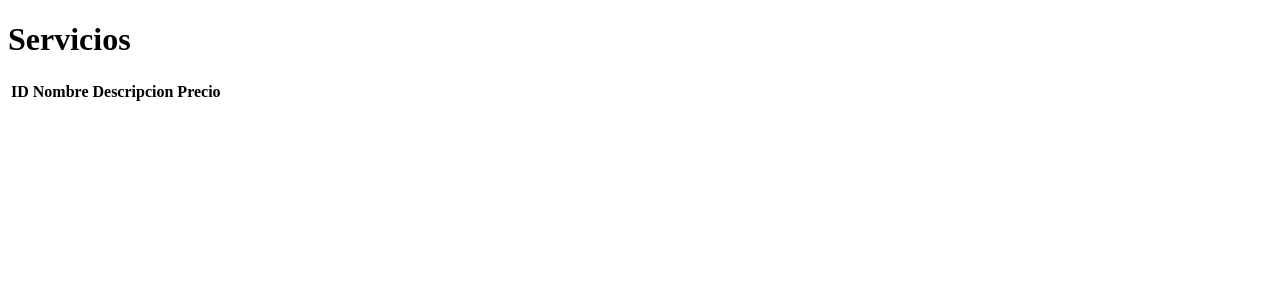
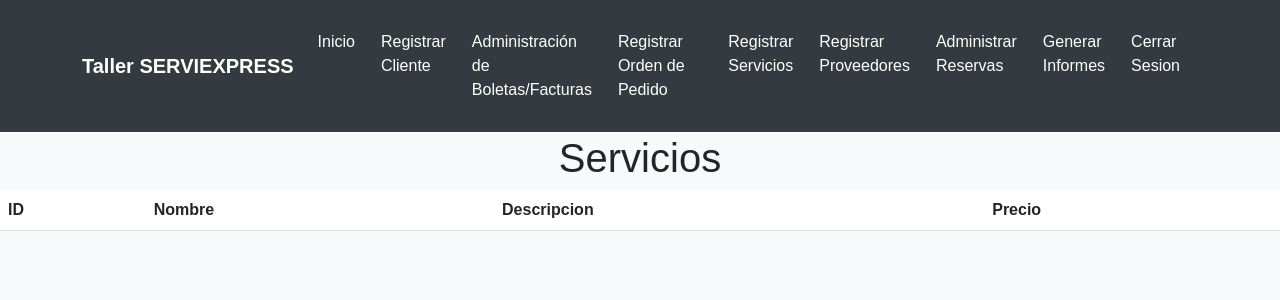
Before and after one commit to Lopr0091/taller, a PHP site: page /paginas/informe1.php in a window 1280 px wide. Shown: the top 300 px of the page. Run offline with PHP 8.4, Linux system fonts and the light colour scheme; the visitor is signed in with stand-in values (Sample User, id 1); data that the repository does not hold is empty.

Commit message:
los informes tan bien

```diff
--- a/paginas/informe1.php
+++ b/paginas/informe1.php
@@ -8,8 +8,6 @@ $resultado = [];
 while ($row = mysqli_fetch_assoc($result)) {
     $resultado[] = $row;
 }
-
-
 ?>
 <!DOCTYPE html>
 <html lang="en">
@@ -17,8 +15,131 @@ while ($row = mysqli_fetch_assoc($result)) {
     <meta charset="UTF-8">
     <meta name="viewport" content="width=device-width, initial-scale=1.0">
     <title>Document</title>
+    <link href="https://cdn.jsdelivr.net/npm/bootstrap@5.3.0/dist/css/bootstrap.min.css" rel="stylesheet">
+    <style>
+        body {
+            font-family: 'Arial', sans-serif;
+            margin: 0;
+            padding: 0;
+            background-color: #f8f9fa;
+        }
+
+        .navbar {
+            background-color: #343a40;
+            padding: 15px 0;
+            border-bottom: 2px solid #fff;
+        }
+
+        .navbar-brand {
+            color: #fff !important;
+            font-weight: bold;
+        }
+
+        .navbar-nav .nav-link {
+            color: #fff !important;
+            margin-right: 10px;
+            padding: 15px 0;
+        }
+
+        .navbar-toggler-icon {
+            background-color: #fff;
+        }
+
+        /* Estilos para las cards */
+        .container-cards {
+            display: flex;
+            justify-content: center;
+            flex-wrap: wrap;
+            margin-top: 20px;
+        }
+
+        .card {
+            width: 300px;
+            margin: 0 10px 20px 10px;
+            border: 2px solid #343a40;
+            border-radius: 10px;
+            overflow: hidden;
+        }
+
+        .card-header {
+            background-color: #343a40;
+            color: #fff;
+            border-radius: 10px 10px 0 0;
+            padding: 10px;
+        }
+
+        .card-body {
+            background-color: #fff;
+            border-radius: 0 0 10px 10px;
+            padding: 15px;
+        }
+
+        .card-title {
+            color: #fff;
+            font-size: 1.5rem;
+            margin-bottom: 10px;
+        }
+
+        .card-text {
+            color: #343a40;
+            margin-bottom: 20px;
+        }
+
+        .btn-orange {
+            background-color: #fd7e14;
+            color: #fff;
+            border: none;
+        }
+
+        .btn-orange:hover {
+            background-color: #343a40;
+            color: #fff;
+        }
+    </style>
 </head>
 <body>
+    <header>
+    <nav class="navbar navbar-expand-lg navbar-dark">
+        <div class="container">
+            <a class="navbar-brand" href="#">Taller SERVIEXPRESS</a>
+            <button class="navbar-toggler" type="button" data-toggle="collapse" data-target="#navbarNav" aria-controls="navbarNav" aria-expanded="false" aria-label="Toggle navigation">
+                <span class="navbar-toggler-icon"></span>
+            </button>
+            <div class="collapse navbar-collapse justify-content-end" id="navbarNav">
+                <ul class="navbar-nav ml-auto">
+                    <li class="nav-item">
+                        <a class="nav-link" href="menuPrincipalUsuario.php">Inicio</a>
+                    </li>
+                    <li class="nav-item">
+                        <a class="nav-link" href="registroCliente.php">Registrar Cliente</a>
+                    </li>
+                    <li class="nav-item">
+                        <a class="nav-link" href="ingresoFactura.php">Administración de Boletas/Facturas</a>
+                    </li>
+                    <li class="nav-item">
+                        <a class="nav-link" href="registrarOrden.php">Registrar Orden de Pedido</a>
+                    </li>
+                    <li class="nav-item">
+                        <a class="nav-link" href="registroServicio.php">Registrar Servicios</a>
+                    </li>
+                    <li class="nav-item">
+                        <a class="nav-link" href="registroProveedores.php">Registrar Proveedores</a>
+                    </li>
+                    <li class="nav-item">
+                        <a class="nav-link" href="menuCitasUsuario.php">Administrar Reservas</a>
+                    </li>
+                    <li class="nav-item">
+                        <a class="nav-link" href="generarInforme.php">Generar Informes</a>
+                    </li>
+                    <li class="nav-item">
+                        <a class="nav-link" href="../includes/db/cerrarSesion.php">Cerrar Sesion</a>
+                    </li>
+                </ul>
+            </div>
+        </div>
+    </nav>
+    </header>
+    <main>
 <div class="table-container">
     <h1 class="text-center">Servicios</h1>
     <table class="table">
@@ -42,6 +163,6 @@ while ($row = mysqli_fetch_assoc($result)) {
         </tbody>
     </table>
 </div>
-
+    </main>
 </body>
 </html>
```
Also changed, not shown: paginas/informe2.php (+174 -0 lines).
